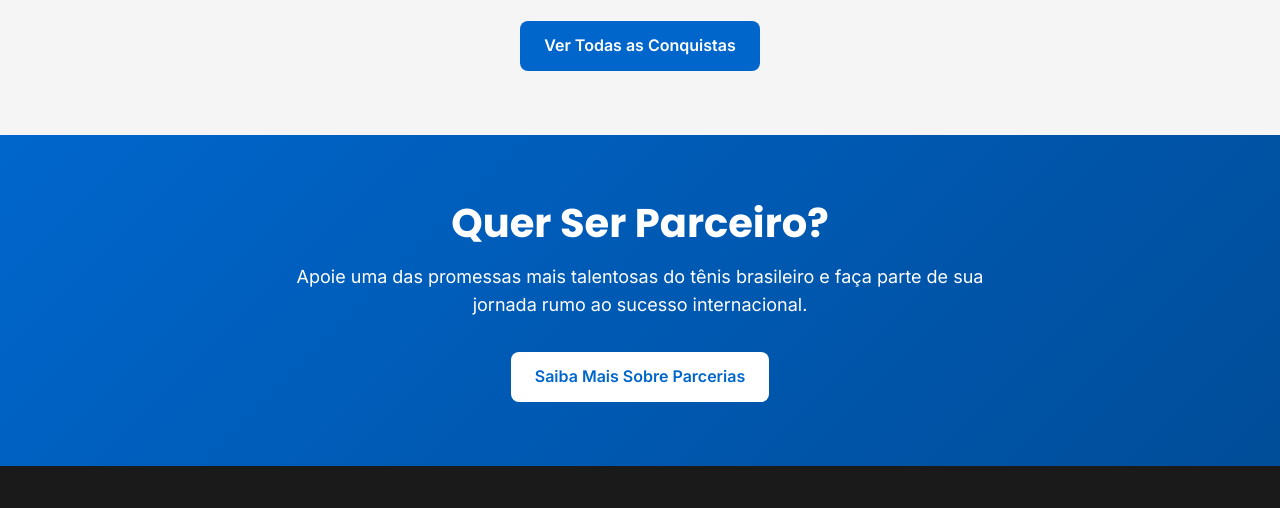
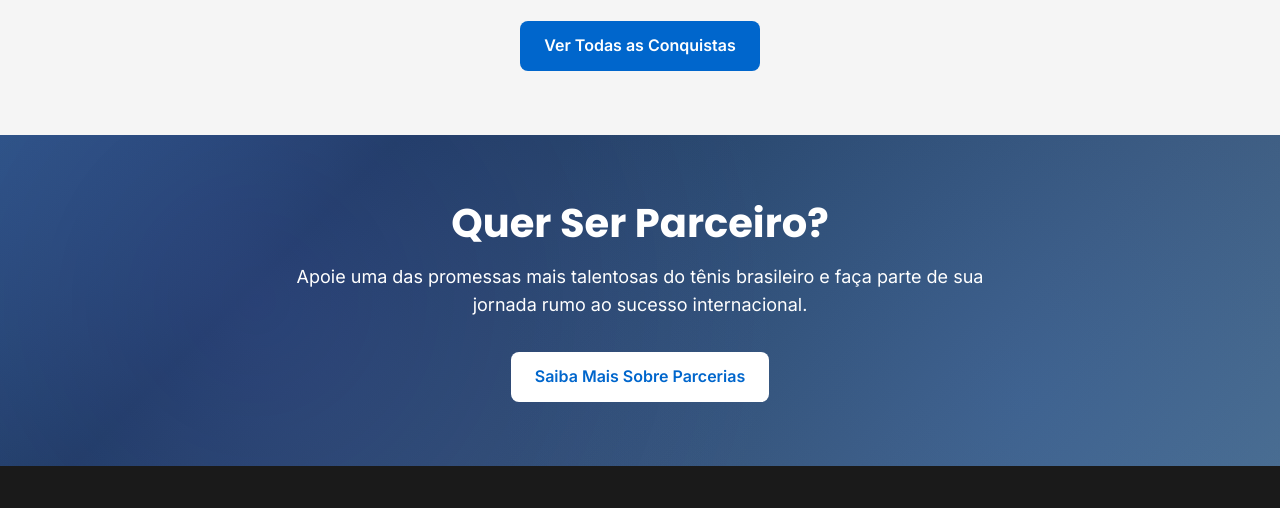
Before and after one commit to Johan-Jo/julia-site, a website: page index.html in a window 1280 px wide. Shown: the part 1971-2479 px from the top of the page. Drawn offline with Linux system fonts and the light colour scheme.

Commit message:
Update CTA section with gradient design matching page headers

```diff
--- a/assets/css/styles.css
+++ b/assets/css/styles.css
@@ -593,8 +593,27 @@ p {
    ================================ */
 .cta-section {
     padding: var(--spacing-xl) 0;
-    background: linear-gradient(135deg, var(--primary-color), var(--primary-dark));
+    background: linear-gradient(135deg, #2c5282 0%, #1e3a5f 25%, #2d4a6e 50%, #3d5a7c 75%, #4a6b8a 100%);
     text-align: center;
+    position: relative;
+    overflow: hidden;
+}
+
+.cta-section::before {
+    content: '';
+    position: absolute;
+    top: 0;
+    left: 0;
+    right: 0;
+    bottom: 0;
+    background: radial-gradient(circle at 20% 50%, rgba(99, 102, 241, 0.15) 0%, transparent 50%),
+                radial-gradient(circle at 80% 80%, rgba(59, 130, 246, 0.15) 0%, transparent 50%);
+    pointer-events: none;
+}
+
+.cta-content {
+    position: relative;
+    z-index: 1;
 }
 
 .cta-content h2 {
```
